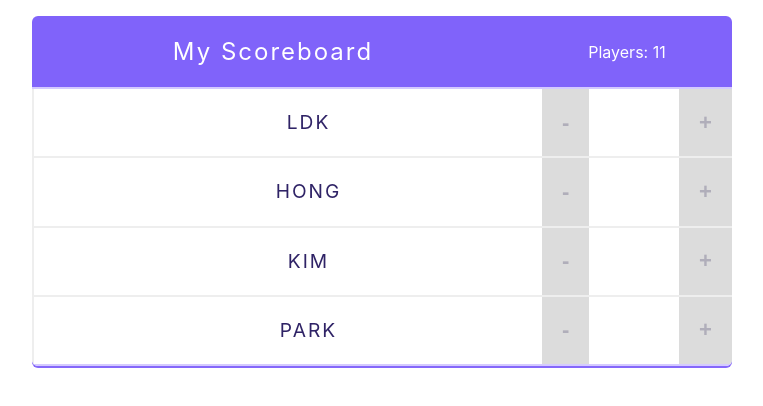
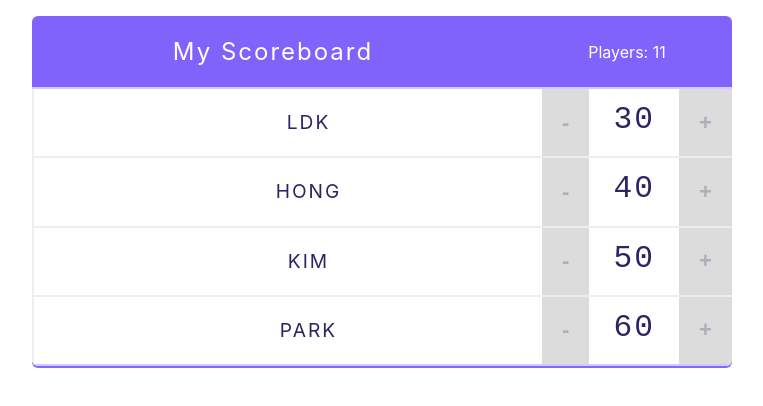
Before and after one commit to yzzzzun/scoreboard, a React (Create React App) app: page / in a window 1280 px wide. Shown: the top 406 px of the page, without its empty margins (258-1021 px from the left). Built offline with nearby package versions, Linux system fonts and the light colour scheme.

Commit message:
증가, 감소 로직 추가 - 자식이 부모에게 요청

```diff
--- a/src/App.js
+++ b/src/App.js
@@ -1,6 +1,6 @@
 import React from 'react';
 import './App.css';
-import {Header} from './Header';
+import {Header} from "./Header";
 import {Player} from "./Player";
 
 class App extends React.Component {
@@ -9,32 +9,37 @@ class App extends React.Component {
 			{name: 'LDK', score: 30, id: 1},
 			{name: 'HONG', score: 40, id: 2},
 			{name: 'KIM', score: 50, id: 3},
-			{name: 'PARK', score: 60, id: 4},
+			{name: 'PARK', score: 60, id: 4}
 		]
 	}
-	// 1) player 삭제 콜백 펑션 정의
-	handleRemovePlayer = (id) => {
-		console.log(id);
-
-		this.setState(prevState => ({
-			players: prevState.players.filter(item => item.id !== id)
-		}))
-	}
-
 	render() {
 		return (
-			<div className='scoreboard'>
-				<Header title='My Scoreboard' totalPlayers={11}/>
+			<div className="scoreboard">
+				<Header title="My Scoreboard" totalPlayers={11} />
 
 				{
-					this.state.players.map(player => (
-						<Player name={player.name} key={player.id} id={player.id}
-										removePlayer={this.handleRemovePlayer}/>
-					))
+					this.state.players.map((player) => {
+						return (
+							<Player name={player.name} score={player.score} id={player.id} key={player.id}
+								// 2. props로 콜백 펑션을 전달
+											removePlayer={this.handleRemovePlayer}
+											changeScore={this.handleChangeScore} />
+						)
+					})
 				}
 			</div>
 		);
 	}
+	// 1. 콜백 펑션 정의
+	handleRemovePlayer = (id) => {
+		this.setState(prevState => ({
+			players: prevState.players.filter(player => player.id !== id)
+		}));
+	}
+
+	handleChangeScore(id, delta) {
+		console.log('handleChangeScore: ', id, delta);
+	}
 }
 
 export default App;
--- a/src/Counter.js
+++ b/src/Counter.js
@@ -1,28 +1,23 @@
-import React from "react";
+import React from 'react';
 
+// 클래스 컴포넌트
+// 1. React.Component 상속, 2: render 오버라이딩해서 React Element를 리턴
+// 3. 속성앞에 this
 export class Counter extends React.Component {
 
-	changeScore = (delta) => {
-		// 2) arrow 펑션안의 this는 lexical this
-		console.log(this);
-		// 1. state를 변경하는 방법
-		// this.state.score += 1;
-		// this.setState({score: this.state.score + 1});
-		// 2. merge 된다. : 기존 속성으 그대로 유지
-		// 3. 비동기로 처리
-		this.setState(prevState => ({
-			score: prevState.score + delta
-		}));
+	increment = (delta) => {
+		this.props.changeScore(this.props.id, delta);
 	}
 
+	// 리액트 이벤트: 선언형 스타일: 함수 선언문을 우측에 배치
 	render() {
 		return (
-			<div className='counter'>
-				<button className='counter-action decrement'
-								onClick={() => this.changeScore(-1)}> - </button>
-				<span className='counter-score'>{this.props.score}</span>
-				<button className='counter-action increment'
-								onClick={() => this.changeScore(1)}> + </button>
+			<div className="counter">
+				<button className="counter-action decrement"
+								onClick={() => this.increment(-1)}> - </button>
+				<span className="counter-score">{this.props.score}</span>
+				<button className="counter-action increment"
+								onClick={() => this.increment(1)}> + </button>
 			</div>
 		);
 	}
--- a/src/Player.js
+++ b/src/Player.js
@@ -8,6 +8,6 @@ export const Player = (props) => (
 							onClick={() => props.removePlayer(props.id)}>x</button>
     </span>
 		<span className='player-name'>{props.name}</span>
-		<Counter/>
+		<Counter score={props.score} changeScore={props.changeScore} id={props.id}/>
 	</div>
 );
```
